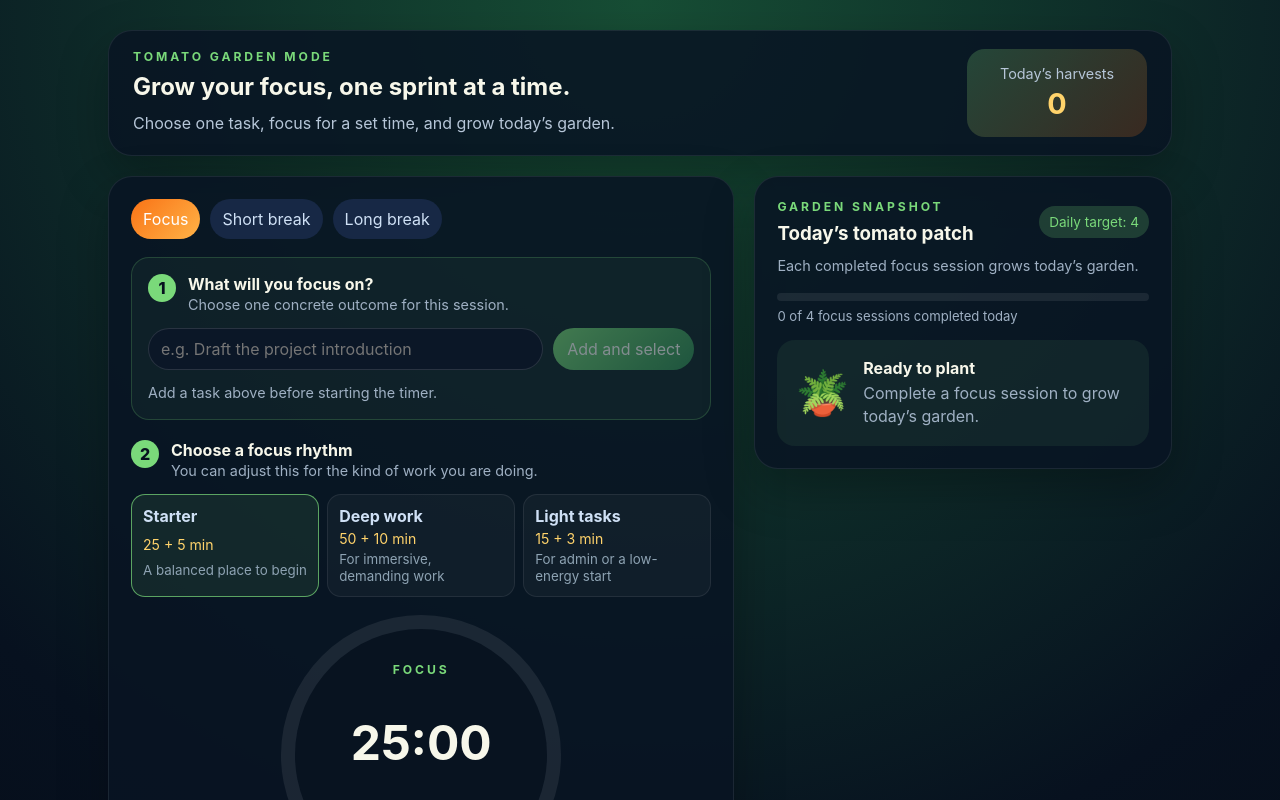
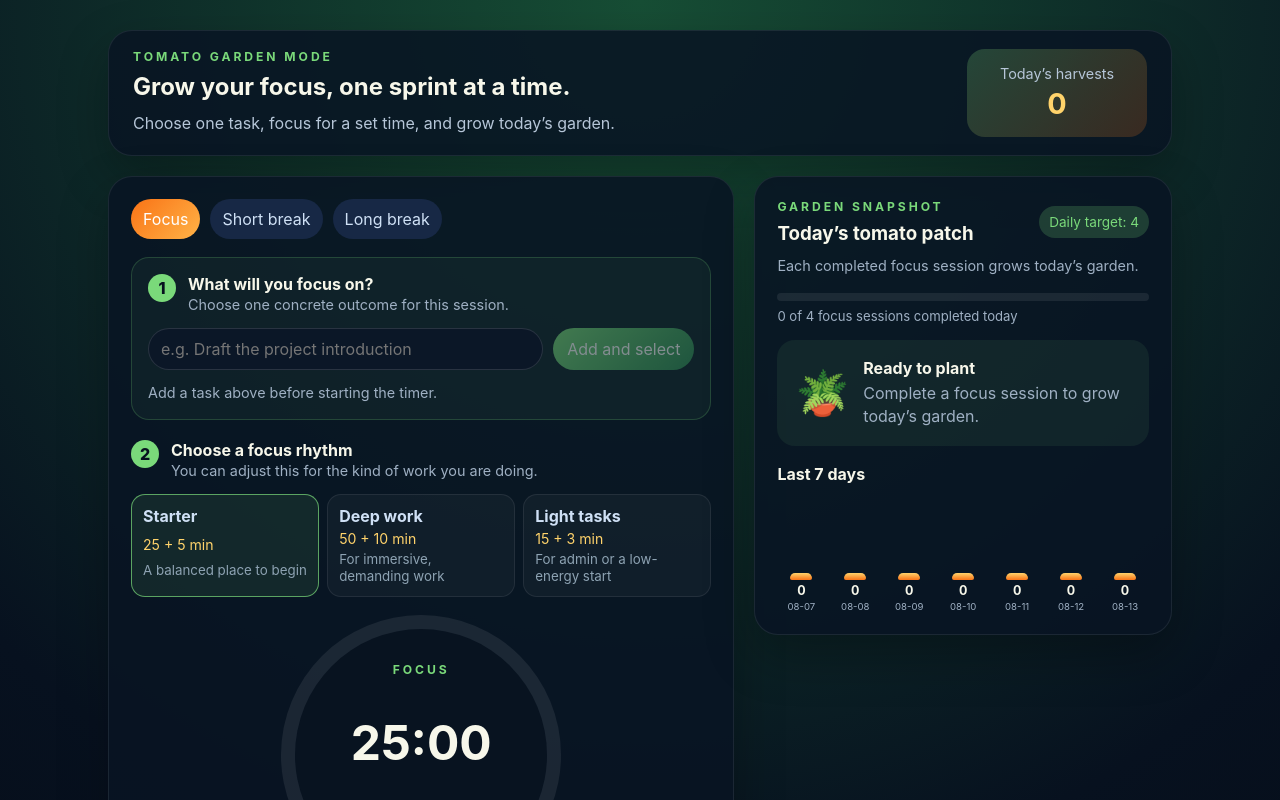
Before and after one commit to beaket-test-001/tomato-app, a Vue app: page / in a window 1280 px wide. Shown: the top 800 px of the page. Built offline with nearby package versions, Linux system fonts and the light colour scheme.

Commit message:
日別フォーカス履歴と目標を追加する

```diff
--- a/src/App.vue
+++ b/src/App.vue
@@ -20,6 +20,7 @@ const PRESET_STORAGE_KEY = 'tomato-focus-preset';
 const FEEDBACK_STORAGE_KEY = 'tomato-session-feedback';
 const CUSTOM_MINUTES_STORAGE_KEY = 'tomato-custom-focus-minutes';
 const DAILY_PROGRESS_STORAGE_KEY = 'tomato-daily-progress';
+const DAILY_HISTORY_STORAGE_KEY = 'tomato-daily-focus-history';
 const DAILY_TARGET_STORAGE_KEY = 'tomato-daily-target';
 const ACTIVE_TASK_STORAGE_KEY = 'tomato-active-task';
 const SESSION_HISTORY_STORAGE_KEY = 'tomato-session-history';
@@ -34,8 +35,20 @@ function readStoredList(key) {
   }
 }
 
-function todayKey() {
-  return new Date().toISOString().slice(0, 10);
+function dateKey(date = new Date()) {
+  const year = date.getFullYear();
+  const month = String(date.getMonth() + 1).padStart(2, '0');
+  const day = String(date.getDate()).padStart(2, '0');
+  return `${year}-${month}-${day}`;
+}
+
+function recentDateKeys(days = 7) {
+  return Array.from({ length: days }, (_, index) => {
+    const date = new Date();
+    date.setHours(0, 0, 0, 0);
+    date.setDate(date.getDate() - (days - index - 1));
+    return dateKey(date);
+  });
 }
 
 function createTaskId() {
@@ -55,6 +68,24 @@ function readDailyCount() {
   }
 }
 
+function readDailyHistory() {
+  try {
+    const stored = JSON.parse(localStorage.getItem(DAILY_HISTORY_STORAGE_KEY) || 'null');
+    if (stored?.version === 1 && typeof stored.days === 'object' && !Array.isArray(stored.days)) {
+      return Object.fromEntries(Object.entries(stored.days)
+        .filter(([date, count]) => /^\d{4}-\d{2}-\d{2}$/.test(date) && Number.isInteger(count) && count >= 0));
+    }
+
+    // Adopt the earlier one-day value without deleting or rewriting it.
+    const legacy = JSON.parse(localStorage.getItem(DAILY_PROGRESS_STORAGE_KEY) || 'null');
+    return /^\d{4}-\d{2}-\d{2}$/.test(legacy?.date) && Number.isInteger(legacy.count) && legacy.count >= 0
+      ? { [legacy.date]: legacy.count }
+      : {};
+  } catch {
+    return {};
+  }
+}
+
 const currentMode = ref('focus');
 const selectedPresetKey = ref(localStorage.getItem(PRESET_STORAGE_KEY) || 'starter');
 const selectedPreset = computed(() => presets.find((preset) => preset.key === selectedPresetKey.value) || presets[0]);
@@ -62,7 +93,8 @@ const customFocusMinutes = ref(Number(localStorage.getItem(CUSTOM_MINUTES_STORAG
 const effectiveFocusMinutes = computed(() => customFocusMinutes.value || selectedPreset.value.focusMinutes);
 const secondsLeft = ref(effectiveFocusMinutes.value * 60);
 const running = ref(false);
-const completedPomodoros = ref(readDailyCount());
+const dailyHistory = ref(readDailyHistory());
+const completedPomodoros = ref(dailyHistory.value[dateKey()] ?? readDailyCount());
 const soundEnabled = ref(localStorage.getItem(SOUND_ENABLED_STORAGE_KEY) !== 'false');
 const notificationPermission = ref(typeof Notification === 'undefined' ? 'unsupported' : Notification.permission);
 const dailyTarget = ref(Math.min(12, Math.max(1, Number(localStorage.getItem(DAILY_TARGET_STORAGE_KEY)) || 4)));
@@ -73,7 +105,7 @@ const storedActiveTaskId = localStorage.getItem(ACTIVE_TASK_STORAGE_KEY);
 const activeTaskId = ref(tasks.value.some((task) => task.id === storedActiveTaskId && !task.done)
   ? storedActiveTaskId
   : tasks.value.find((task) => !task.done)?.id || null);
-const sessionHistory = ref(readStoredList(SESSION_HISTORY_STORAGE_KEY).filter((item) => item.date === todayKey()));
+const sessionHistory = ref(readStoredList(SESSION_HISTORY_STORAGE_KEY).filter((item) => item.date === dateKey()));
 const awaitingFeedback = ref(false);
 const evidenceOpen = ref(false);
 const settingsOpen = ref(false);
@@ -89,6 +121,11 @@ const atModeStart = computed(() => secondsLeft.value === modeDuration(currentMod
 const canStart = computed(() => !running.value && (currentMode.value !== 'focus' || Boolean(activeTask.value)));
 const canSwitchMode = computed(() => !running.value && atModeStart.value);
 const dailyProgress = computed(() => Math.min(completedPomodoros.value, dailyTarget.value));
+const recentDailyHistory = computed(() => recentDateKeys().map((date) => ({
+  date,
+  count: dailyHistory.value[date] || 0,
+  label: date.slice(5),
+})));
 const gardenStage = computed(() => {
   const ratio = dailyProgress.value / dailyTarget.value;
   if (ratio >= 1) return { emoji: '🍅', title: 'Harvest ready', copy: 'You reached today’s focus goal.' };
@@ -171,7 +208,11 @@ function applyRecommendation() {
 }
 
 function saveDailyProgress() {
-  localStorage.setItem(DAILY_PROGRESS_STORAGE_KEY, JSON.stringify({ date: todayKey(), count: completedPomodoros.value }));
+  const today = dateKey();
+  dailyHistory.value = { ...dailyHistory.value, [today]: completedPomodoros.value };
+  localStorage.setItem(DAILY_HISTORY_STORAGE_KEY, JSON.stringify({ version: 1, days: dailyHistory.value }));
+  // Keep the previous key for existing installations and current integrations.
+  localStorage.setItem(DAILY_PROGRESS_STORAGE_KEY, JSON.stringify({ date: today, count: completedPomodoros.value }));
 }
 
 function saveDailyTarget() {
@@ -258,10 +299,12 @@ function finishCurrentSession() {
   running.value = false;
   const completedMode = currentMode.value;
   if (completedMode === 'focus') {
-    completedPomodoros.value += 1;
+    const today = dateKey();
+    completedPomodoros.value = (dailyHistory.value[today] || 0) + 1;
     saveDailyProgress();
+    sessionHistory.value = sessionHistory.value.filter((item) => item.date === today);
     sessionHistory.value.unshift({
-      date: todayKey(),
+      date: today,
       task: activeTask.value?.text || 'Focus session',
       minutes: effectiveFocusMinutes.value,
       completedAt: Date.now(),
@@ -484,6 +527,7 @@ onBeforeUnmount(() => {
         <div class="daily-progress" :aria-label="`${dailyProgress} of ${dailyTarget} focus sessions completed today`"><span :style="{ width: `${(dailyProgress / dailyTarget) * 100}%` }"></span></div>
         <p class="progress-copy">{{ dailyProgress }} of {{ dailyTarget }} focus sessions completed today</p>
         <div class="garden-stage"><span aria-hidden="true">{{ gardenStage.emoji }}</span><div><strong>{{ gardenStage.title }}</strong><p>{{ gardenStage.copy }}</p></div></div>
+        <div class="week-history" aria-label="Focus sessions over the last seven days"><h4>Last 7 days</h4><ol><li v-for="day in recentDailyHistory" :key="day.date"><span class="week-bar" :style="{ height: `${Math.max(8, Math.min(100, (day.count / dailyTarget) * 100))}%` }" :title="`${day.date}: ${day.count} focus sessions`"></span><strong>{{ day.count }}</strong><small>{{ day.label }}</small></li></ol></div>
         <div v-if="sessionHistory.length" class="history-list"><h4>Today’s harvests</h4><div v-for="item in sessionHistory" :key="item.completedAt" class="history-item"><span>{{ item.task }}</span><small>{{ item.minutes }} min</small></div></div>
       </article>
     </section>
--- a/src/index.css
+++ b/src/index.css
@@ -76,6 +76,12 @@ h1, h2, h3, p { margin: 0; }
 .garden-stage { display: flex; align-items: center; gap: 14px; padding: 18px; border-radius: 18px; background: rgba(122,217,122,0.08); }
 .garden-stage > span { font-size: 2.7rem; }
 .garden-stage p { margin-top: 4px; color: #9fb0c3; line-height: 1.45; }
+.week-history { margin-top: 18px; }
+.week-history h4 { margin: 0 0 10px; }
+.week-history ol { display: grid; grid-template-columns: repeat(7, 1fr); gap: 6px; align-items: end; height: 118px; padding: 0; margin: 0; list-style: none; }
+.week-history li { display: grid; grid-template-rows: 1fr auto auto; justify-items: center; gap: 3px; height: 100%; color: #9fb0c3; font-size: 0.72rem; }
+.week-bar { align-self: end; width: min(100%, 22px); border-radius: 8px 8px 3px 3px; background: linear-gradient(#ffd36b, #f97316); }
+.week-history strong { color: #f7f7ea; font-size: 0.78rem; }
 .history-list { display: grid; gap: 8px; margin-top: 18px; }
 .history-list h4 { margin: 0 0 2px; }
 .history-item { display: flex; justify-content: space-between; gap: 12px; padding: 9px 11px; border-radius: 12px; background: rgba(255,255,255,0.04); }
```
Also changed, not shown: 1 other file (tests, documents, lock files or other folders).
